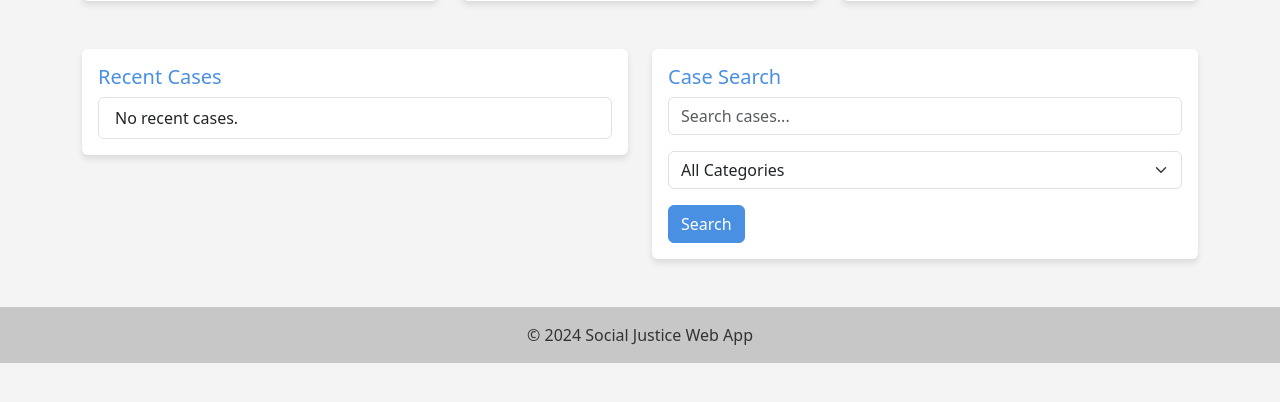
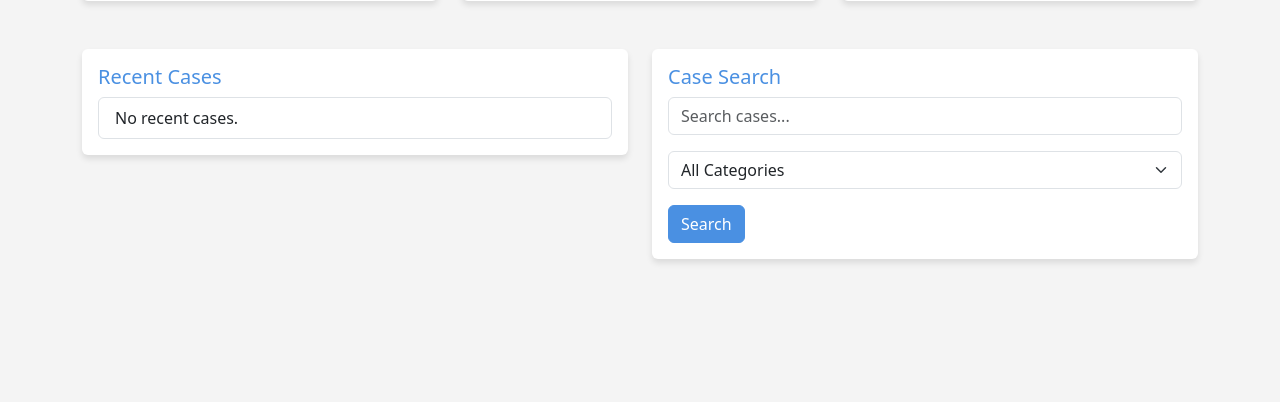
Before and after one commit to Kelvin-Wepo/Haki_Mkononi, a Django app: page /users/dashboard/ in a window 1280 px wide. Shown: the part 336-738 px from the top of the page. Run offline with Django 4.2, Linux system fonts and the light colour scheme; the visitor is signed in with stand-in values (Sample User, id 1); data that the repository does not hold is empty; parts of the project's set-up code (start-up, migrations or seed data) failed here and were passed over; some libraries are stand-ins or nearby versions.

Commit message:
this commit modifies dashboard.html

```diff
--- a/templates/users/dashboard.html
+++ b/templates/users/dashboard.html
@@ -88,7 +88,7 @@
                     <div class="card-body">
                         <h5 class="card-title"><i class="fas fa-bell me-2"></i>Notifications</h5>
                         <p class="card-text display-4">{{ notifications_count }}</p>
-                        <a href="#" class="btn btn-primary">View Notifications</a>
+                        <a href="{% url 'notifications' %}" class="btn btn-primary">View Notifications</a>
                     </div>
                 </div>
             </div>
@@ -177,11 +177,5 @@
         </div>
         {% endif %}
     </div>
-
-    <footer class="bg-light text-center text-lg-start mt-4">
-        <div class="text-center p-3" style="background-color: rgba(0, 0, 0, 0.2);">
-            © 2024 Social Justice Web App
-        </div>
-    </footer>
 </body>
 </html>
```
